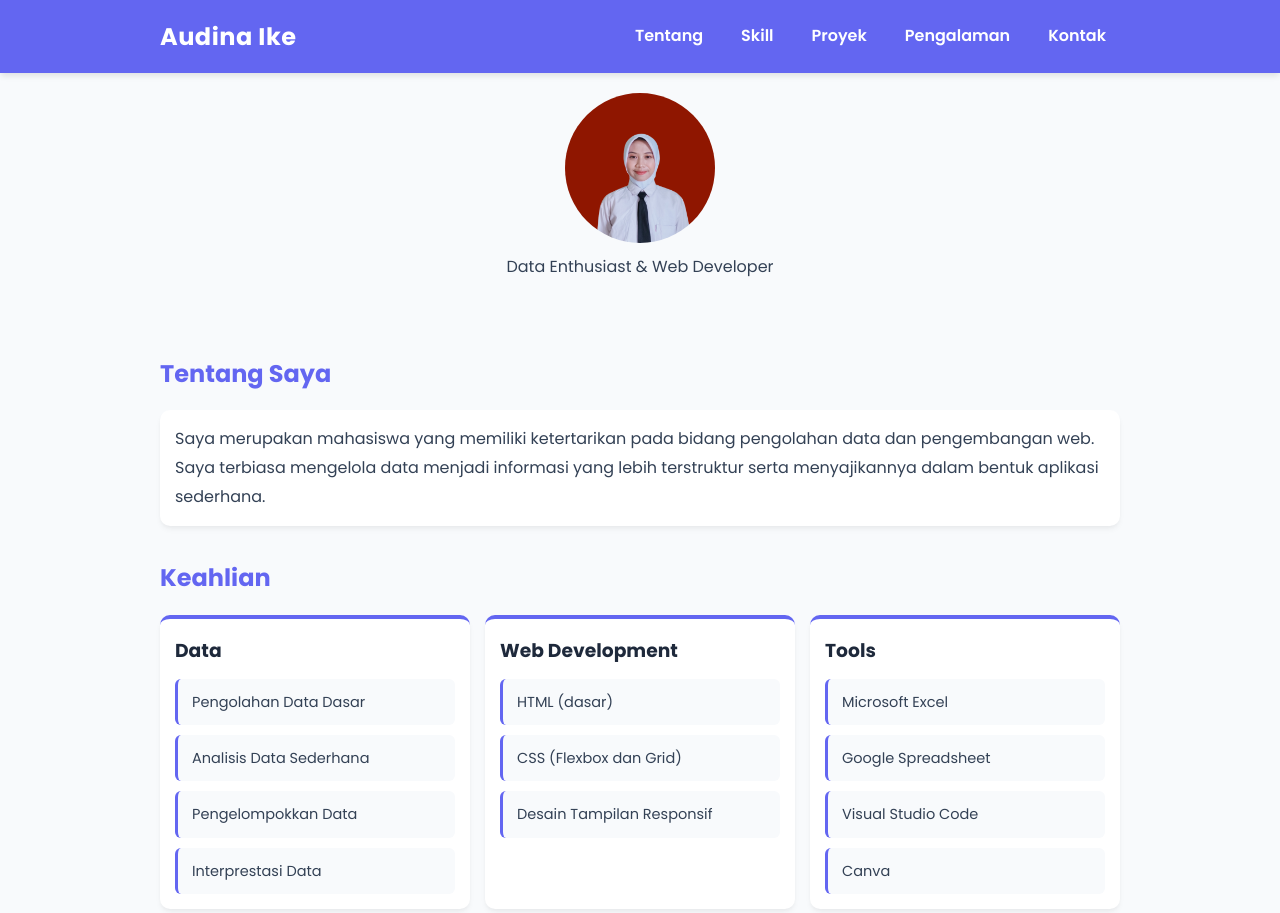
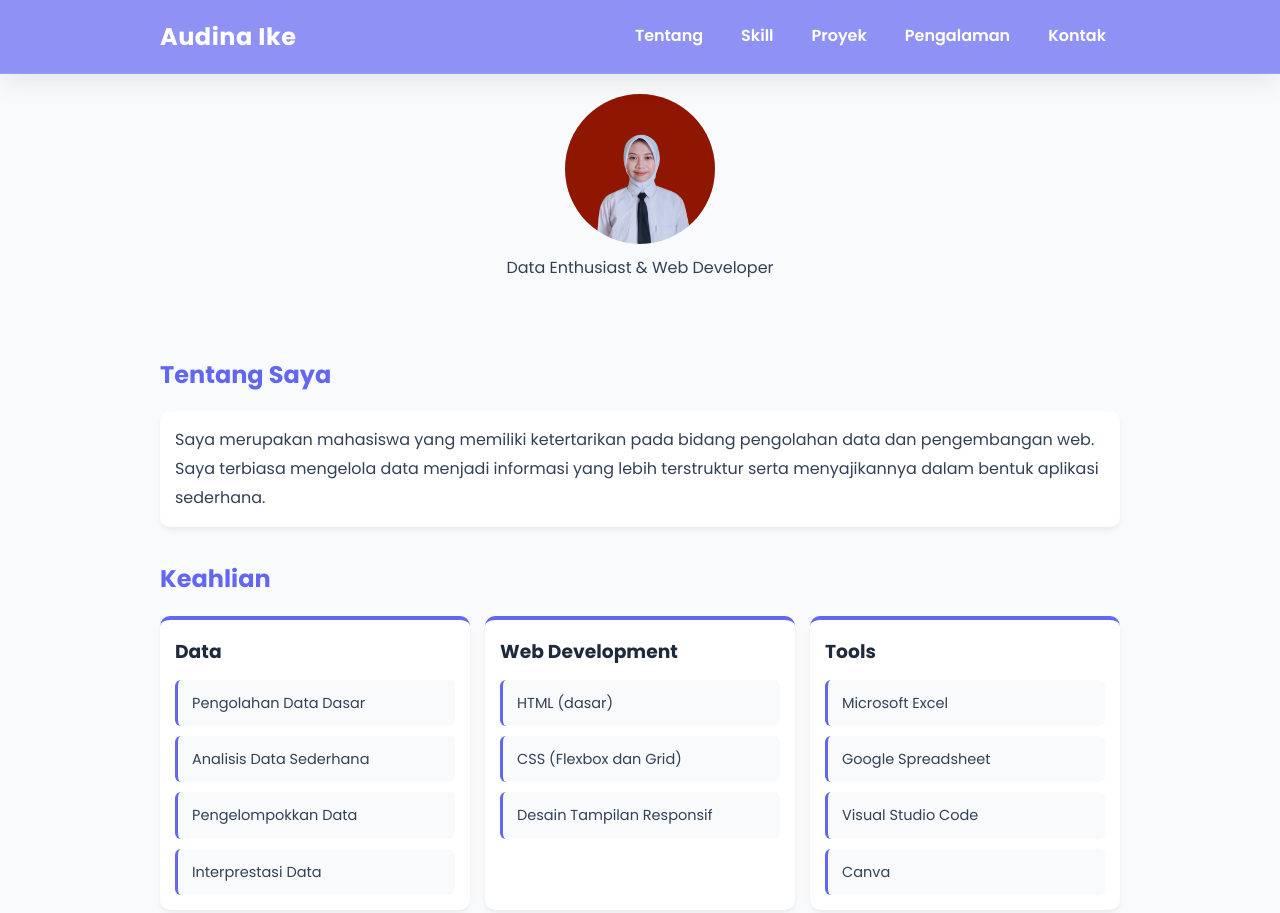
Before and after one commit to audina85dina-dina/lk6, a plain HTML site: page lk5/index.html in a window 1280 px wide. Shown: the top 913 px of the page. Drawn offline with Linux system fonts and the light colour scheme.

Commit message:
Menambahkan efek Glassmorphism pada Navbar

```diff
--- a/lk5/style.css
+++ b/lk5/style.css
@@ -23,9 +23,12 @@ body {
 
 
 .navbar {
-  background: var(--primary-color);
+  background: rgba(99, 102, 241, 0.7); /* Primary color with 70% opacity */
+  backdrop-filter: blur(10px);
+  -webkit-backdrop-filter: blur(10px); /* For Safari support */
   color: var(--white);
-  box-shadow: 0 4px 6px -1px rgba(0, 0, 0, 0.1);
+  box-shadow: 0 4px 30px rgba(0, 0, 0, 0.1);
+  border-bottom: 1px solid rgba(255, 255, 255, 0.1);
   position: sticky;
   top: 0;
   z-index: 1000;
```
